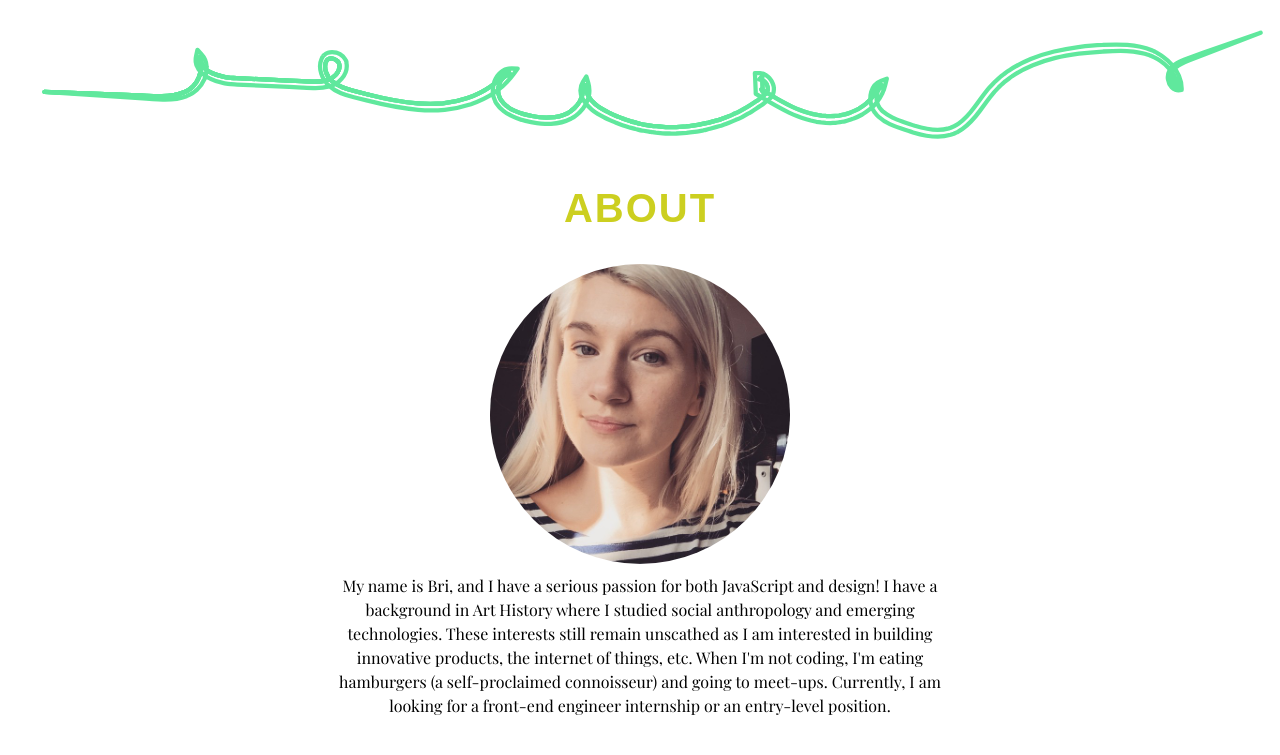
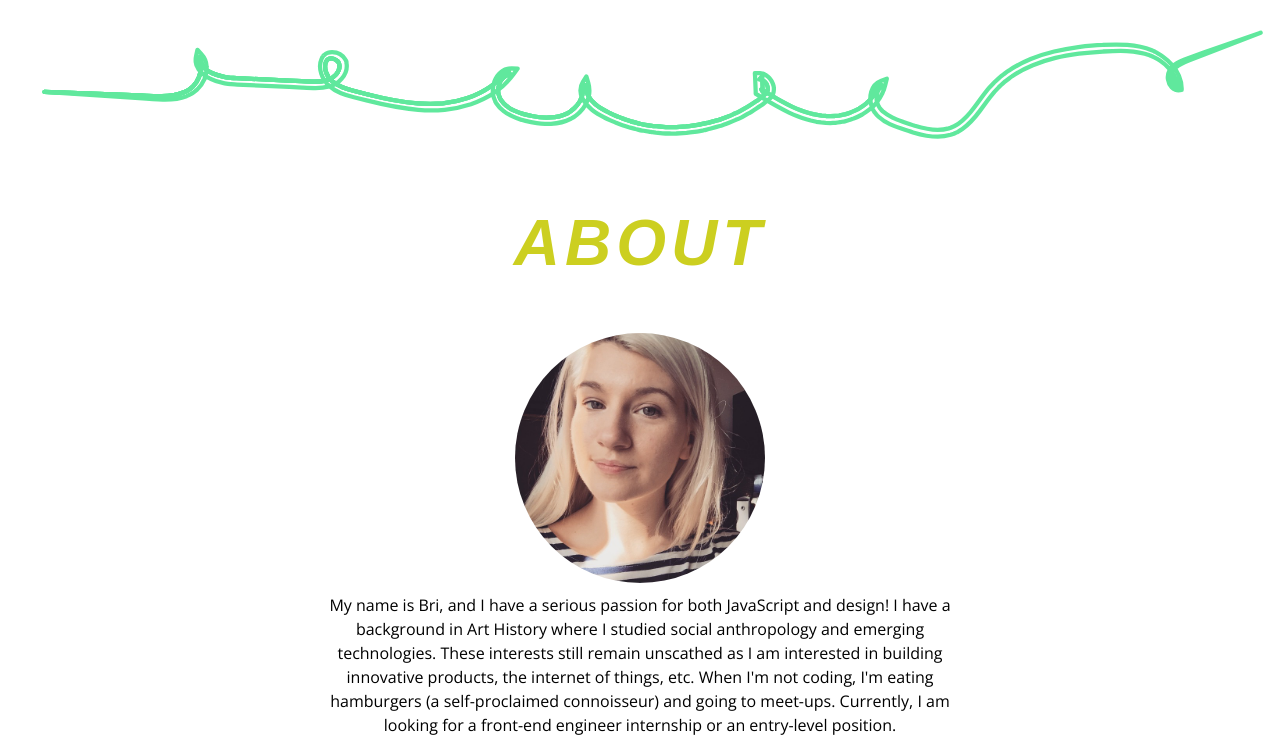
Before and after one commit to BrianaCamp/BrianaCamp.github.io, a plain HTML site: page index.html in a window 1280 px wide. Shown: the part 1612-2367 px from the top of the page. Drawn offline with nearby package versions, Linux system fonts and the light colour scheme.

Commit message:
change font for about section

```diff
--- a/index.html
+++ b/index.html
@@ -8,6 +8,7 @@
   <link href='http://fonts.googleapis.com/css?family=Playfair+Display' rel='stylesheet' type='text/css'>
   <link rel="stylesheet" type="style/css" href="style.css" />
   <link href='http://fonts.googleapis.com/css?family=Libre+Baskerville:400italic' rel='stylesheet' type='text/css'>
+  <link href='http://fonts.googleapis.com/css?family=Open+Sans' rel='stylesheet' type='text/css'>
   <script src="//use.typekit.net/uei5zwx.js"></script>
 <script>try{Typekit.load();}catch(e){}</script>
 
--- a/style.css
+++ b/style.css
@@ -165,15 +165,16 @@ margin-top:-52px;
 .about h2 {
   text-transform: uppercase;
   font-family: "freight-big-pro", sans-serif;
-  font-size: 5vmin;
+  font-size: 8vmin;
   color: #CCCF20;
   text-align: center;
-  letter-spacing: 2px;
+  letter-spacing: 5px;
+  font-style: italic;
 }
 
 .about img {
   border-radius: 50%;
-  width: 300px;
+  width: 250px;
   display: block;
   margin: 0 auto;
 
@@ -182,7 +183,10 @@ margin-top:-52px;
 .description {
   padding:10px;
   line-height: 1.2em;
+  font-family: 'Open Sans', sans-serif;
 }
+
+
 
 /*MEDIA QUERIES*/
 
```
